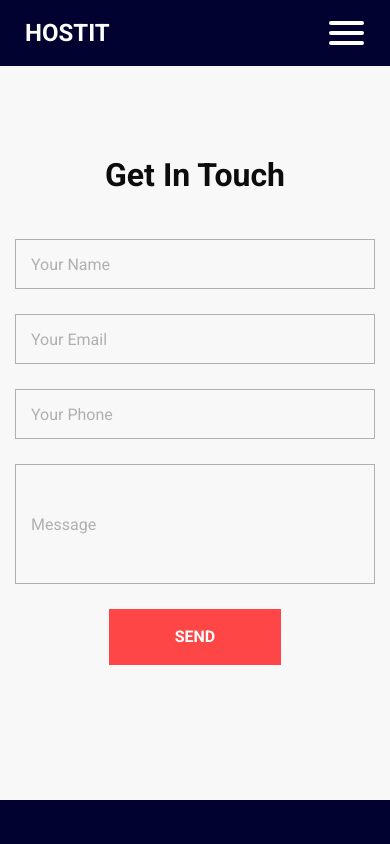
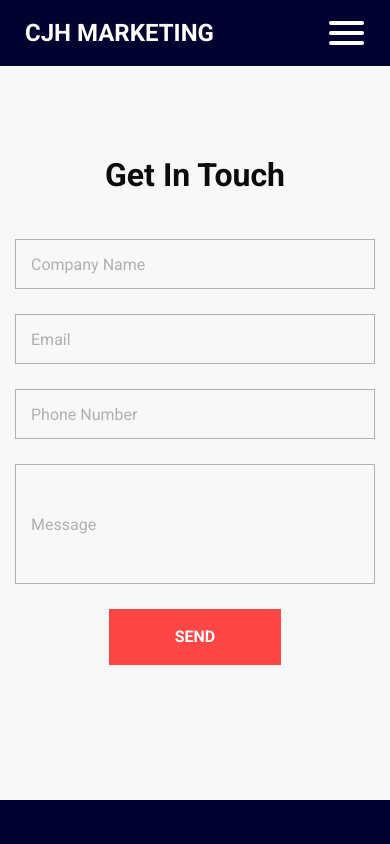
Before and after one commit to CalHolt/cant-201-a1-hostit, a plain HTML site: page contact.html in a window 390 px wide. Shown: the top 844 px of the page. Drawn offline with Linux system fonts and the light colour scheme; a script that the page names is missing.

Commit message:
added phone number and changed contact form

```diff
--- a/contact.html
+++ b/contact.html
@@ -13,7 +13,7 @@
   <meta name="description" content="" />
   <meta name="author" content="" />
 
-  <title>Hostit</title>
+  <title>CJH Marketing</title>
 
 
   <!-- bootstrap core css -->
@@ -40,7 +40,7 @@
       <div class="container-fluid">
         <nav class="navbar navbar-expand-lg custom_nav-container ">
           <a class="navbar-brand" href="index.html">
-            <span>Hostit</span>
+            <span>CJH Marketing</span>
           </a>
 
           <button class="navbar-toggler" type="button" data-toggle="collapse" data-target="#navbarSupportedContent" aria-controls="navbarSupportedContent" aria-expanded="false" aria-label="Toggle navigation">
@@ -74,7 +74,7 @@
               <a href="">
                 <i class="fa fa-phone" aria-hidden="true"></i>
                 <span>
-                  Call : +01 123455678990
+                  Call : 403 234-5678
                 </span>
               </a>
             </div>
@@ -98,13 +98,13 @@
           <div class="form_container">
             <form action="">
               <div>
-                <input type="text" placeholder="Your Name" />
+                <input type="text" placeholder="Company Name" />
               </div>
               <div>
-                <input type="email" placeholder="Your Email" />
+                <input type="email" placeholder="Email" />
               </div>
               <div>
-                <input type="text" placeholder="Your Phone" />
+                <input type="text" placeholder="Phone Number" />
               </div>
               <div>
                 <input type="text" class="message-box" placeholder="Message" />
```
